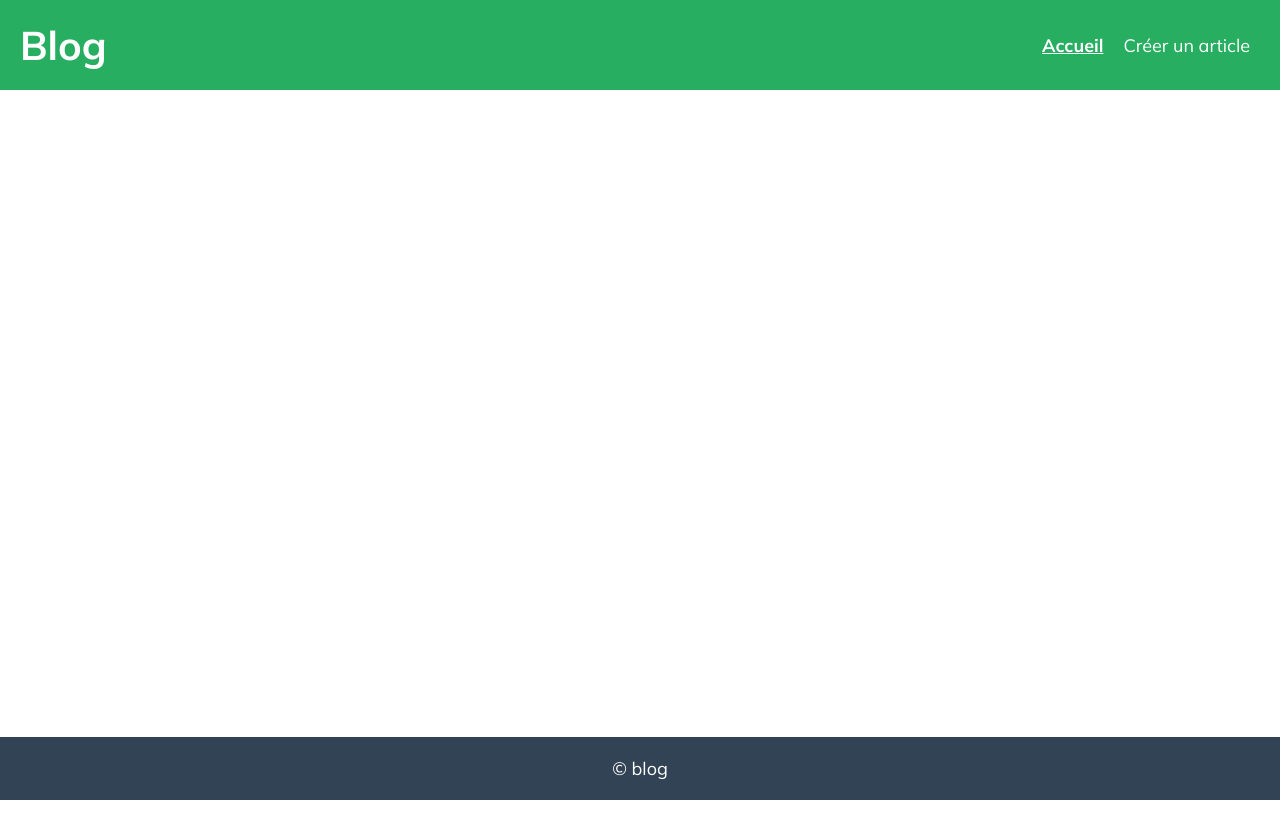
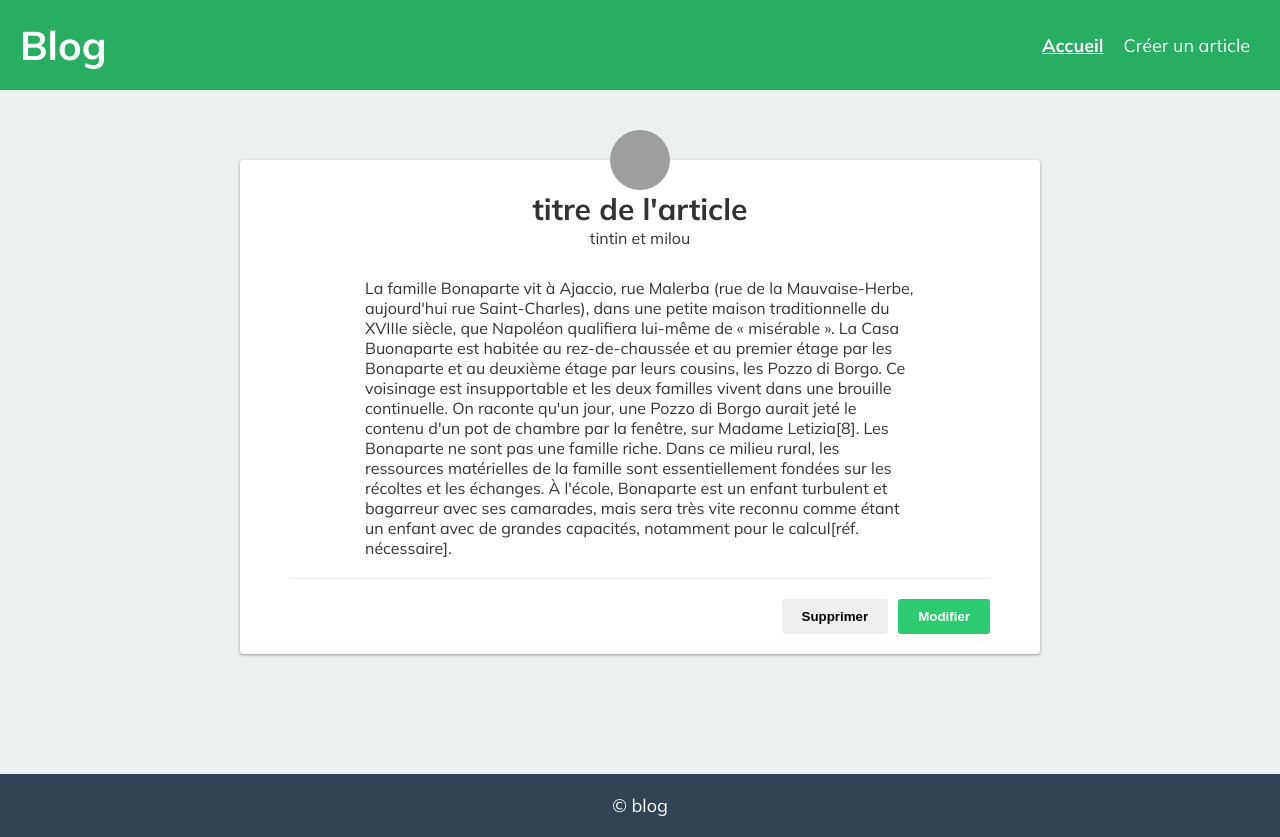
Before and after one commit to alex4nkoua/blog-project_js, a website built with Vite: page src/index.html in a window 1280 px wide. Before the commit the page ends 800 px from the top, so only its background shows below. Built offline with nearby package versions, Linux system fonts and the light colour scheme; grey boxes are pictures that could not be loaded.

Commit message:
mise en page de la liste des articles

```diff
--- a/src/assets/styles/_variables.scss
+++ b/src/assets/styles/_variables.scss
@@ -6,6 +6,7 @@
 	--divider: #ecf0f1;
 	--dark-grey: #324355;
 	--error: #e74c3c;
+	--hint: ##95a5a6;
 	--font-family: "Mulish", sans-serif;
 	--box-shadow: 0 1px 2px 0 rgba(60, 64, 67, 0.3),
 		0 1px 3px 1px rgba(60, 64, 67, 0.15);
--- a/src/assets/styles/styles.scss
+++ b/src/assets/styles/styles.scss
@@ -48,6 +48,7 @@ header {
 .content {
 	grid-area: content;
 	padding: 2rem;
+	background: var(--divider);
 }
 
 footer {
--- a/src/form/form.scss
+++ b/src/form/form.scss
@@ -3,6 +3,7 @@
 	justify-content: center;
 	align-items: center;
 	form {
+		background: white;
 		width: 700px;
 		padding: 4rem;
 		box-shadow: var(--box-shadow);
--- a/src/index.html
+++ b/src/index.html
@@ -28,7 +28,44 @@
 					</li>
 				</ul>
 			</header>
-			<div class="content"></div>
+			<div class="content">
+				<div class="articles-container">
+					<div class="article">
+						<img
+							src="https://randomuser.me/api/portraits/men/76.jpg"
+							alt="profile"
+						/>
+						<h2>titre de l'article</h2>
+						<p class="article-author">tintin et milou</p>
+						<p class="article-content">
+							La famille Bonaparte vit à Ajaccio, rue Malerba (rue
+							de la Mauvaise-Herbe, aujourd'hui rue
+							Saint-Charles), dans une petite maison
+							traditionnelle du XVIIIe siècle, que Napoléon
+							qualifiera lui-même de « misérable ». La Casa
+							Buonaparte est habitée au rez-de-chaussée et au
+							premier étage par les Bonaparte et au deuxième étage
+							par leurs cousins, les Pozzo di Borgo. Ce voisinage
+							est insupportable et les deux familles vivent dans
+							une brouille continuelle. On raconte qu'un jour, une
+							Pozzo di Borgo aurait jeté le contenu d'un pot de
+							chambre par la fenêtre, sur Madame Letizia[8]. Les
+							Bonaparte ne sont pas une famille riche. Dans ce
+							milieu rural, les ressources matérielles de la
+							famille sont essentiellement fondées sur les
+							récoltes et les échanges. À l'école, Bonaparte est
+							un enfant turbulent et bagarreur avec ses camarades,
+							mais sera très vite reconnu comme étant un enfant
+							avec de grandes capacités, notamment pour le
+							calcul[réf. nécessaire].
+						</p>
+						<div class="article-actions">
+							<button class="btn btn-danger">Supprimer</button>
+							<button class="btn btn-primary">Modifier</button>
+						</div>
+					</div>
+				</div>
+			</div>
 			<footer>© blog</footer>
 		</div>
 		<script type="module" src="index.js"></script>
--- a/src/index.scss
+++ b/src/index.scss
@@ -0,0 +1,47 @@
+.content {
+	display: flex;
+	justify-content: center;
+	align-items: center;
+	.articles-container {
+		max-width: 800px;
+		width: 100%;
+		margin: 5rem 0 10rem 0;
+		.article {
+			box-shadow: var(--box-shadow);
+			background: white;
+			padding: 0 5rem;
+			border-radius: 0.3rem;
+			display: flex;
+			flex-direction: column;
+			align-items: center;
+			img {
+				height: 6rem;
+				width: 6rem;
+				border-radius: 50%;
+				margin-top: -3rem;
+			}
+			h2 {
+				margin-top: 2reù;
+				margin-bottom: 0;
+			}
+			.article-author {
+				color: var(--hint);
+				margin-bottom: 3rem;
+			}
+			.article-content {
+				max-width: 550px;
+			}
+			.article-actions {
+				width: 100%;
+				display: flex;
+				justify-content: flex-end;
+				padding: 2rem 0;
+				margin-top: 2rem;
+				border-top: 1px solid var(--divider);
+				.btn {
+					margin-left: 1rem;
+				}
+			}
+		}
+	}
+}
```
